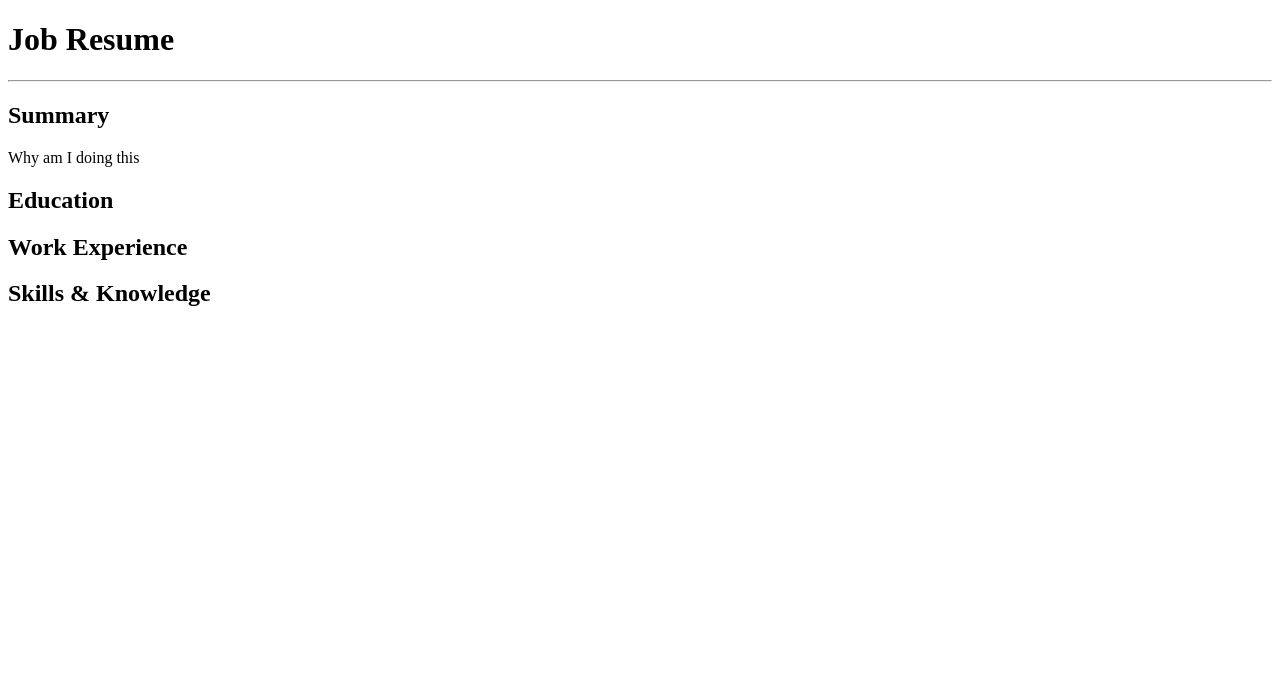
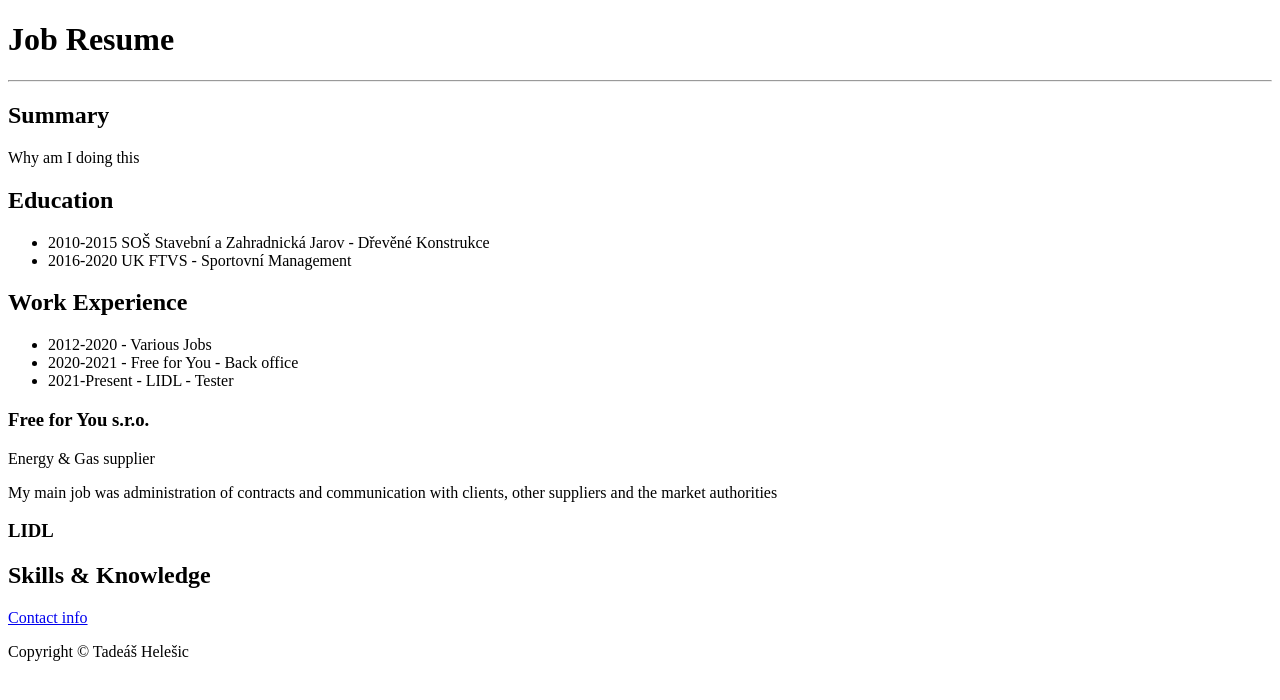
Before and after one commit to TeddyTheKing/my_resume, a plain HTML site: page index.html in a window 1280 px wide. Drawn offline with Linux system fonts and the light colour scheme.

Commit message:
Add files via upload

```diff
--- a/index.html
+++ b/index.html
@@ -11,17 +11,41 @@
     <hr />
     <div id="summary">
         <h2>Summary</h2>
+
         <p>Why am I doing this</p>
     </div>
     <div id="education">
         <h2>Education</h2>
+        <ul>
+            <li>2010-2015 SOŠ Stavební a Zahradnická Jarov - Dřevěné Konstrukce</li>
+            <li>2016-2020 UK FTVS - Sportovní Management</li>
+        </ul>
     </div>
     <div id="work-experience">
         <h2>Work Experience</h2>
+        <ul>
+            <li>2012-2020 - Various Jobs</li>
+            <li>2020-2021 - Free for You - Back office</li>
+            <li>2021-Present - LIDL - Tester</li>
+        </ul>
+        <div class="ffy">
+            <h3>Free for You s.r.o.</h3>
+            <p>Energy & Gas supplier</p>
+            <p>My main job was administration of contracts and communication with clients, other suppliers
+            and the market authorities
+            </p>
+        </div>
+        <div class="lidl">
+            <h3>LIDL</h3>
+        </div>
     </div>
     <div id="skills">
         <h2>Skills & Knowledge</h2>
     </div>
     <h2></h2>
+    <a href="./pages/conctact.html">Contact info</a>
+    <footer>
+        <p> Copyright © Tadeáš Helešic</p>
+    </footer>
 </body>
 </html>
--- a/style.css
+++ b/style.css
@@ -0,0 +1,3 @@
+body {
+    background-color: white;
+}
```
Also changed, not shown: pages/conctact.html (added, +8 -0 lines).
